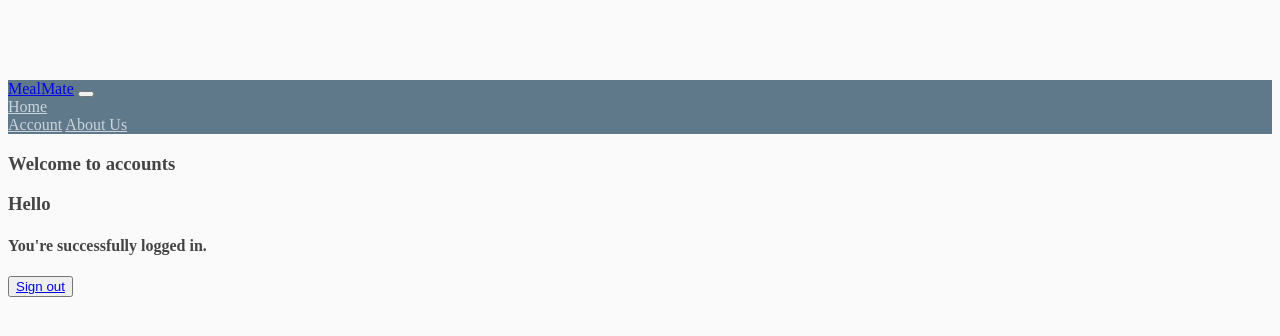
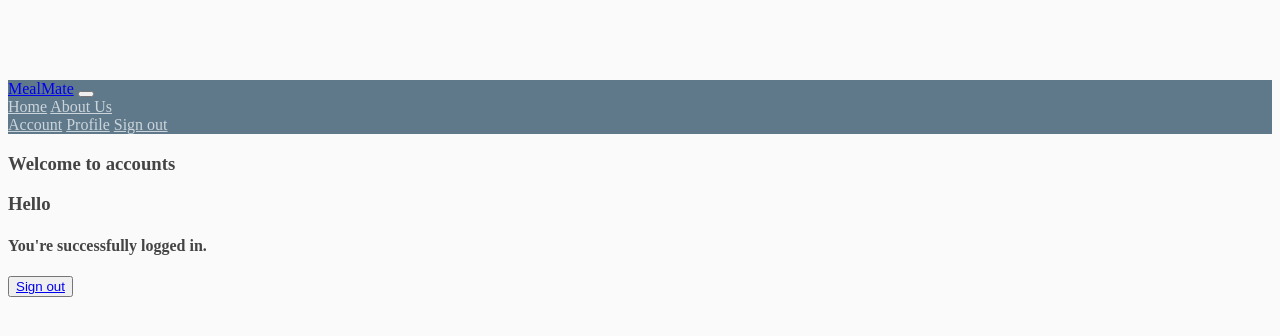
Before and after one commit to Mike-The-Knight/WebAppCW, a Django app: page /members/account in a window 1280 px wide. Shown: the top 336 px of the page. Run offline with Django 4.2, Linux system fonts and the light colour scheme; a user stored in the database is signed in; some libraries are stand-ins or nearby versions.

Commit message:
Started adding a html form for profiles

```diff
--- a/project/members/urls.py
+++ b/project/members/urls.py
@@ -21,4 +21,5 @@ urlpatterns = [
     path('account/signup', views.signup, name="signup"),
     path('account/signin', views.signin, name="signin"),
     path('account/signout', views.signout, name="signout"),
+    path('account/profile', views.signout, name="profile"),
 ]
--- a/project/members/views.py
+++ b/project/members/views.py
@@ -42,3 +42,6 @@ def signout(request):
     logout(request)
     messages.success(request, "Logged out Successfully!")
     return redirect("home")
+
+def profile(request):
+    return render(request, 'members/profile.html', {'title': 'Profile'})
--- a/project/templates/members/base.html
+++ b/project/templates/members/base.html
@@ -28,11 +28,18 @@
                 <div class="collapse navbar-collapse" id="navbarToggle">
                   <div class="navbar-nav mr-auto">
                     <a class="nav-item nav-link" href="/">Home</a>
+                    <a class="nav-item nav-link" href="/about">About Us</a>
                   </div>
                   <!-- Navbar Right Side -->
                   <div class="navbar-nav">
                     <a class="nav-item nav-link" href="/members/account">Account</a>
-                    <a class="nav-item nav-link" href="/about">About Us</a>
+                    {% if user.is_authenticated %}
+                        <a class="nav-item nav-link" href="/members/account/profile">Profile</a>
+                        <a class="nav-item nav-link" href="/members/account/signout">Sign out</a>
+                    {% else %}
+                        <a class="nav-item nav-link" href="/members/account/signup">Register</a>
+                        <a class="nav-item nav-link" href="/members/account/signin">Sign in</a>
+                    {% endif %}
                   </div>
                 </div>
               </div>
--- a/project/templates/website/base.html
+++ b/project/templates/website/base.html
@@ -34,6 +34,7 @@
                   <div class="navbar-nav">
                     <a class="nav-item nav-link" href="/members/account">Account</a>
                     {% if user.is_authenticated %}
+                        <a class="nav-item nav-link" href="/members/account/profile">Profile</a>
                         <a class="nav-item nav-link" href="/members/account/signout">Sign out</a>
                     {% else %}
                         <a class="nav-item nav-link" href="/members/account/signup">Register</a>
```
Also changed, not shown: project/templates/members/profile.html (added, +14 -0 lines), project/db.sqlite3.
